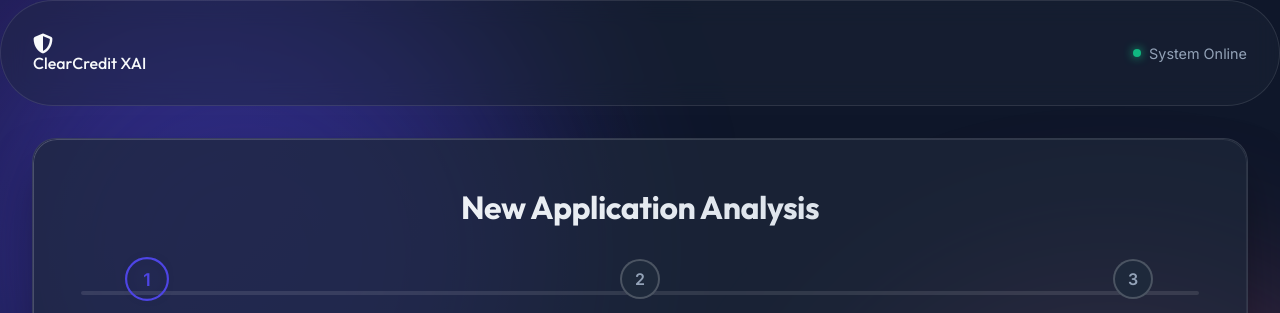
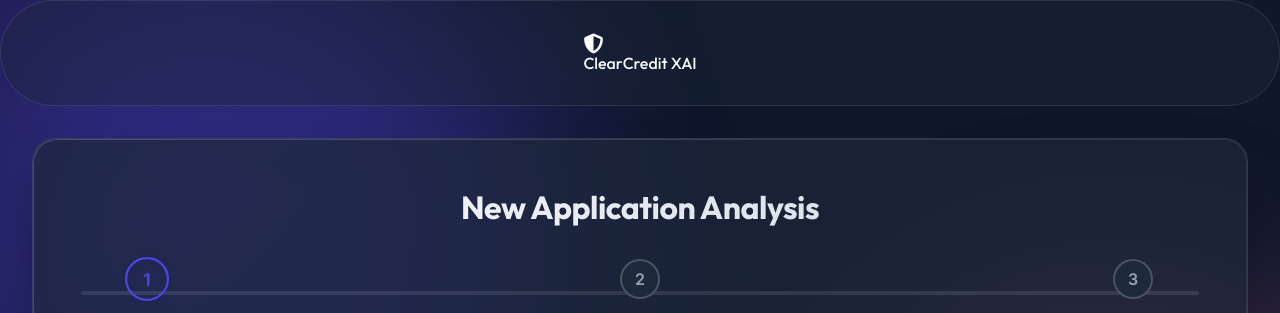
Before and after one commit to ATHARVAKARANDE27/ClearCredit-XAI, a Flask app: page / in a window 1280 px wide. Shown: the top 313 px of the page. Run offline with Flask 3, Linux system fonts and the light colour scheme.

Commit message:
style: center brand name and remove system status indicator

```diff
--- a/templates/index.html
+++ b/templates/index.html
@@ -26,18 +26,10 @@
         <div class="loading-text">Analyzing Risk Profile...</div>
     </div>
 
-    <header class="app-container fade-in-up">
+    <header class="app-container fade-in-up" style="justify-content: center;">
         <div class="brand">
             <i class="fas fa-shield-alt fa-lg"></i>
             <div>Clear<span>Credit</span> XAI</div>
-        </div>
-        <!-- Optional: Status Indicator -->
-        <div style="display: flex; gap: 1rem; align-items: center;">
-            <div style="display: flex; align-items: center; gap: 0.5rem; font-size: 0.9rem; color: var(--text-muted);">
-                <span
-                    style="width: 8px; height: 8px; background: var(--secondary-color); border-radius: 50%; box-shadow: 0 0 10px var(--secondary-color);"></span>
-                System Online
-            </div>
         </div>
     </header>
 
```
Also changed, not shown: templates/result.html (+8 -4 lines).
